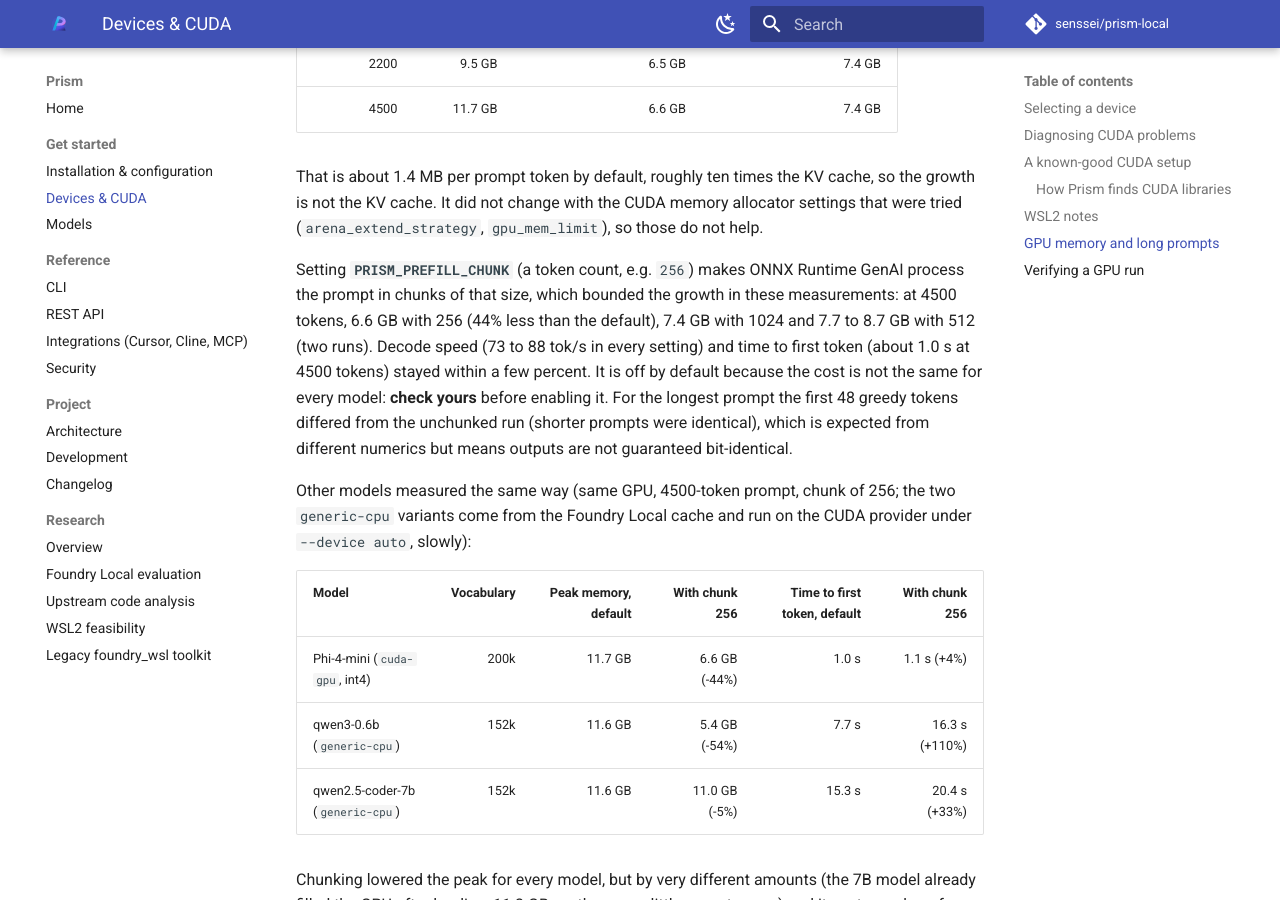
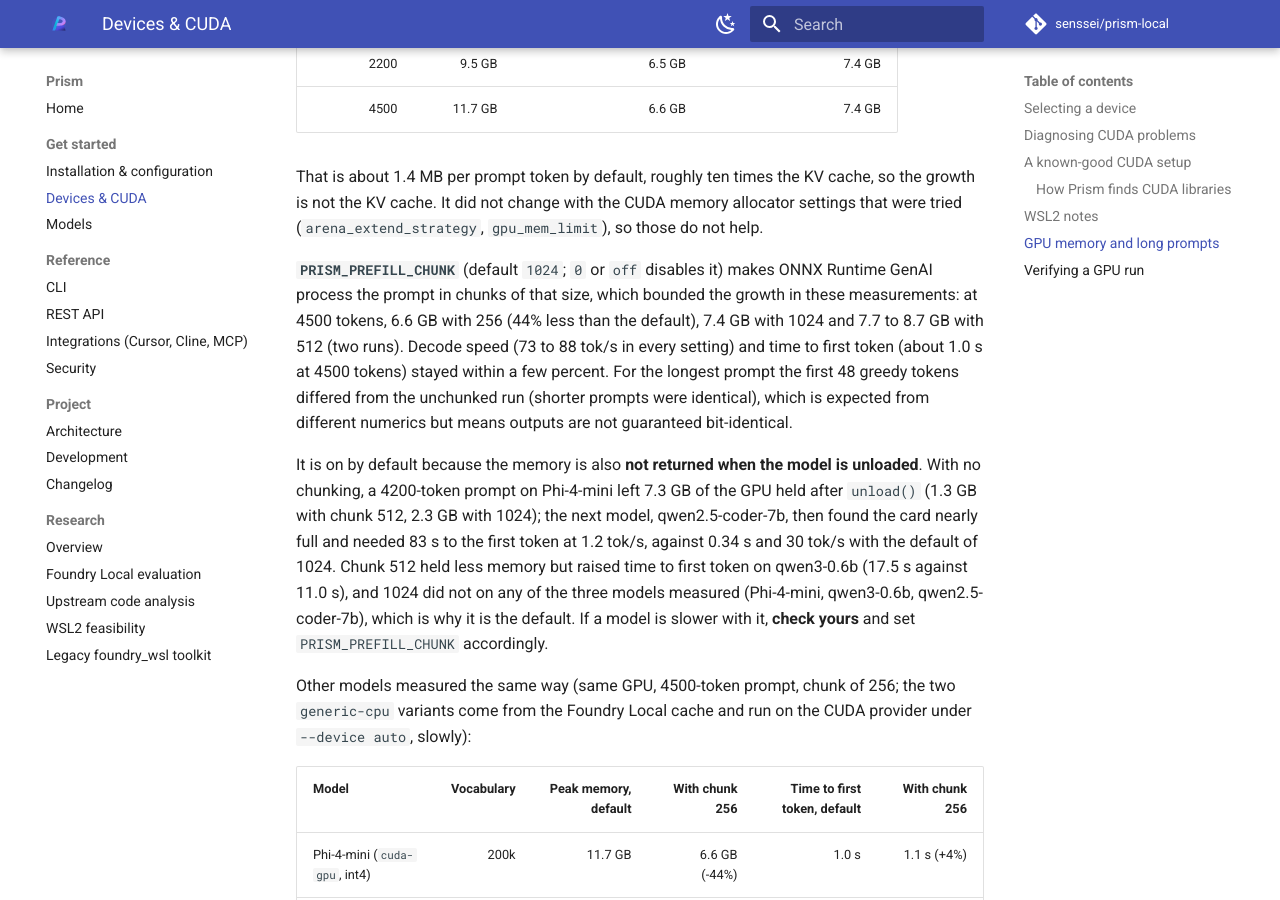
Before and after one commit to senssei/prism-local, an MkDocs documentation site: the page built from docs/devices.md, in a window 1280 px wide and 900 px high, scrolled down 2652 px. Built offline with MkDocs 1.6.1 and Material for MkDocs 9.7.7, drawn with Linux system fonts in a browser that asks for light colours; comment, search, counter and statistics services are not loaded.

Commit message:
bugfix: #5 update PRISM_PREFILL_CHUNK default to 1024 and enhance related documentation

```diff
--- a/docs/devices.md
+++ b/docs/devices.md
@@ -99,12 +99,17 @@
 That is about 1.4 MB per prompt token by default, roughly ten times the KV cache, so the growth is not the KV cache. It did not change
 with the CUDA memory allocator settings that were tried (`arena_extend_strategy`, `gpu_mem_limit`), so those do not help.
 
-Setting **`PRISM_PREFILL_CHUNK`** (a token count, e.g. `256`) makes ONNX Runtime GenAI process the prompt in chunks of that size, which
+**`PRISM_PREFILL_CHUNK`** (default `1024`; `0` or `off` disables it) makes ONNX Runtime GenAI process the prompt in chunks of that size, which
 bounded the growth in these measurements: at 4500 tokens, 6.6 GB with 256 (44% less than the default), 7.4 GB with 1024 and 7.7 to 8.7 GB
 with 512 (two runs). Decode speed (73 to 88 tok/s in every setting) and time to first token (about 1.0 s at 4500 tokens) stayed within a few
-percent. It is off by default because the cost is not the same for every model: **check yours** before enabling it. For the longest prompt the
-first 48 greedy tokens differed from the unchunked run (shorter prompts were identical), which is expected from different numerics but
-means outputs are not guaranteed bit-identical.
+percent. For the longest prompt the first 48 greedy tokens differed from the unchunked run (shorter prompts were identical), which is expected
+from different numerics but means outputs are not guaranteed bit-identical.
+
+It is on by default because the memory is also **not returned when the model is unloaded**. With no chunking, a 4200-token prompt on Phi-4-mini
+left 7.3 GB of the GPU held after `unload()` (1.3 GB with chunk 512, 2.3 GB with 1024); the next model, qwen2.5-coder-7b, then found the card
+nearly full and needed 83 s to the first token at 1.2 tok/s, against 0.34 s and 30 tok/s with the default of 1024. Chunk 512 held less memory but
+raised time to first token on qwen3-0.6b (17.5 s against 11.0 s), and 1024 did not on any of the three models measured (Phi-4-mini, qwen3-0.6b,
+qwen2.5-coder-7b), which is why it is the default. If a model is slower with it, **check yours** and set `PRISM_PREFILL_CHUNK` accordingly.
 
 Other models measured the same way (same GPU, 4500-token prompt, chunk of 256; the two `generic-cpu` variants come from the Foundry Local cache
 and run on the CUDA provider under `--device auto`, slowly):
```
Also changed, not shown: CHANGELOG.md (+5 -0 lines), docs/getting-started.md (+1 -1 lines), 2 other files.
